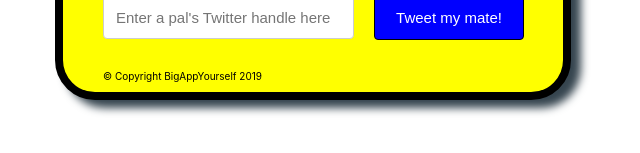
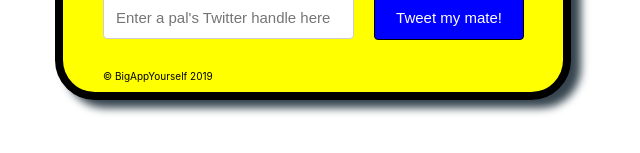
Before and after one commit to HughJarvis/BigAppReact, a React (Create React App) app: page / in a window 1280 px wide. Shown: the part 419-572 px from the top of the page, without its empty margins (327-967 px from the left). Built offline with nearby package versions, Linux system fonts and the light colour scheme.

Commit message:
copyright line tweak

```diff
--- a/src/containers/ComplimentContainer.js
+++ b/src/containers/ComplimentContainer.js
@@ -76,7 +76,7 @@ class ComplimentContainer extends Component {
           </form>
 
           <div className="copyright">
-            <p>© Copyright BigAppYourself 2019</p>
+            <p>© BigAppYourself 2019</p>
           </div>
 
 
```
